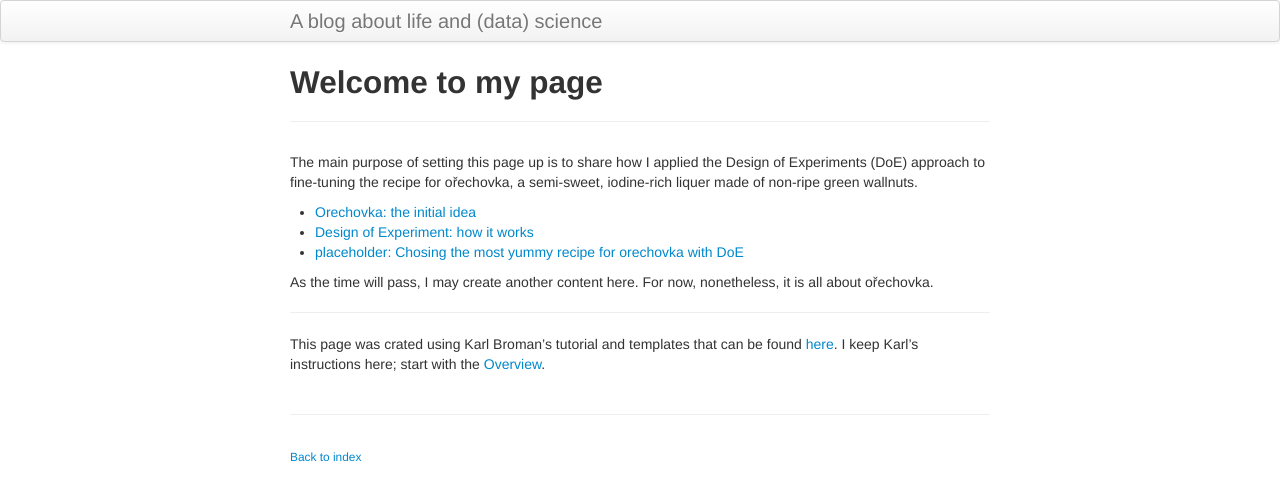
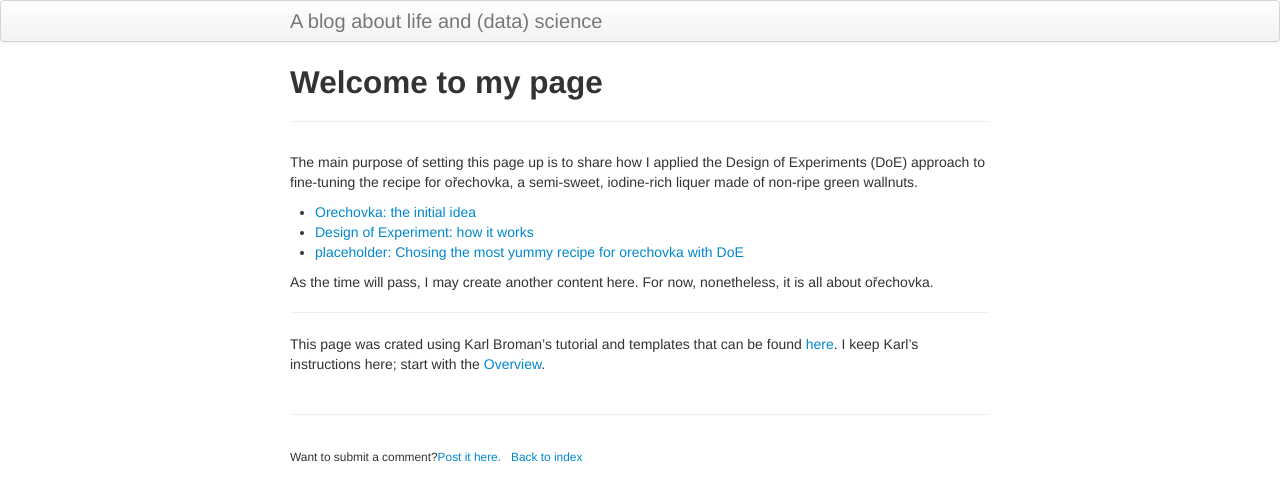
Before and after one commit to vojtech-filipec/vojtech-filipec.github.io, a Jekyll site: the page built from index.md, in a window 1280 px wide. Shown: the top 501 px of the page. Built offline with Jekyll 4.4.1, drawn with Linux system fonts in a browser that asks for light colours.

Commit message:
Update default.html

```diff
--- a/_includes/themes/twitter/default.html
+++ b/_includes/themes/twitter/default.html
@@ -44,10 +44,10 @@
       <hr>
       <footer>
         <p><small>
-  <!-- start of Karl's footer; modify this part -->
-          <!-- <a href="https://creativecommons.org/publicdomain/zero/1.0/"><img src="https://i.creativecommons.org/p/zero/1.0/88x31.png" alt="CC0"/></a> &nbsp; -->
+  <!-- start of the footer -->
+          Want to submit a comment?<a href="https://github.com/vojtech-filipec/vojtech-filipec.github.io/issues/new">Post it here.</a> &nbsp;
           <a href="https://vojtech-filipec.github.io/">Back to index</a>
-  <!-- end of Karl's footer; modify this part -->
+  <!-- end of the footer -->
         </small></p>
       </footer>
 
```
